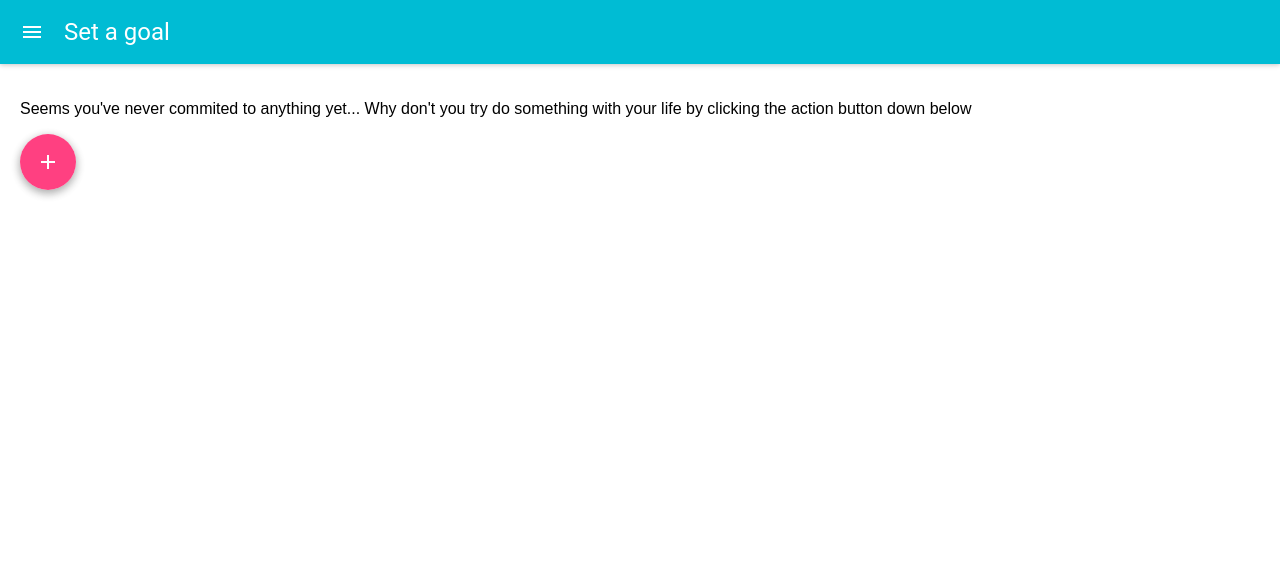
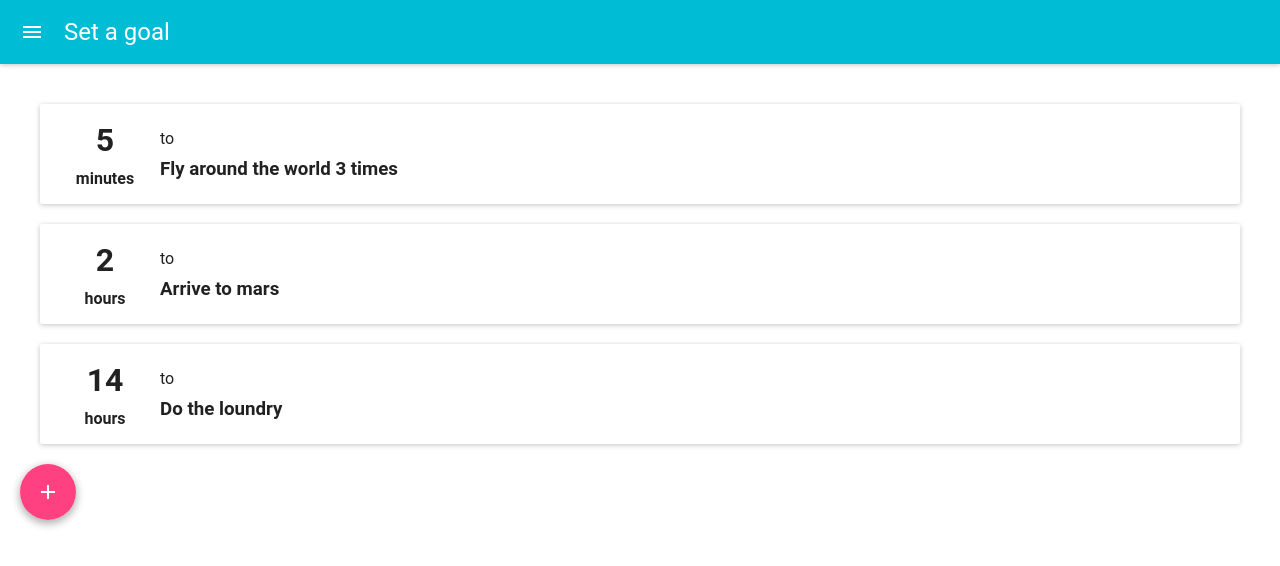
Before and after one commit to xavivives/Avon, a React (Create React App) app in the folder ui/: page / in a window 1280 px wide. Shown: the top 566 px of the page. Built offline with nearby package versions, Linux system fonts and the light colour scheme; what react-tap-event-plugin would draw is missing.

Commit message:
Showing commitment cards with mock data

```diff
--- a/ui/src/Feed.js
+++ b/ui/src/Feed.js
@@ -4,13 +4,19 @@ import React from 'react';
 import FloatingActionButton from 'material-ui/FloatingActionButton';
 import ContentAdd from 'material-ui/svg-icons/content/add';
 import EthereumBridge from './EthereumBridge';
+import CommitCard from './CommitCard';
 
 class Creator extends React.Component {
 
     constructor() {
         super();
-        EthereumBridge.startWatch();
+        //EthereumBridge.startWatch();
+
+        var fakeTime= (Date.now()/1000)+(60*5);
+        console.log(fakeTime);
+
         this.state = {
+            "fakeTime" : fakeTime
         };
     }
 
@@ -24,11 +30,10 @@ class Creator extends React.Component {
 
     return (
       <div>
-        <p>
-            Seems you've never commited to anything yet...
-            Why don't you try do something with your life by clicking the action button down below
-        </p>
 
+        <CommitCard goal="Fly around the world 3 times" endTimestamp= {this.state.fakeTime}/>
+        <CommitCard goal="Arrive to mars" endTimestamp= {this.state.fakeTime+5600}/>
+        <CommitCard goal="Do the loundry" endTimestamp= {this.state.fakeTime+50000}/>
 
         <FloatingActionButton onTouchTap= {this.onNewCommit} secondary={true} >
             <ContentAdd />
```
